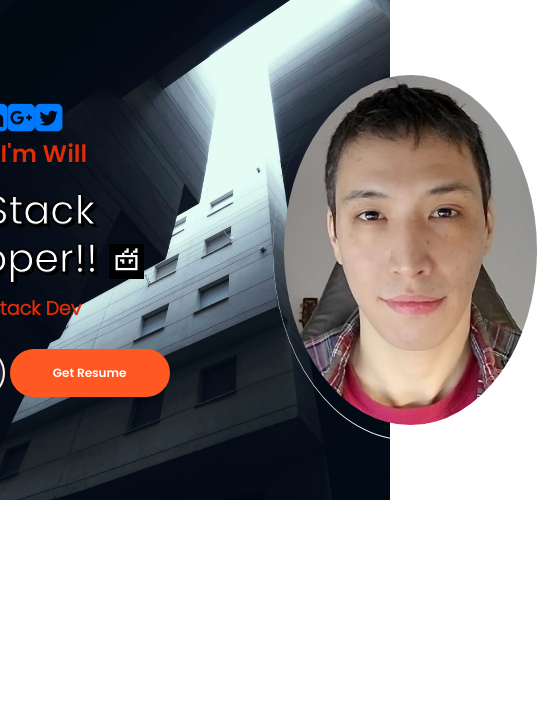
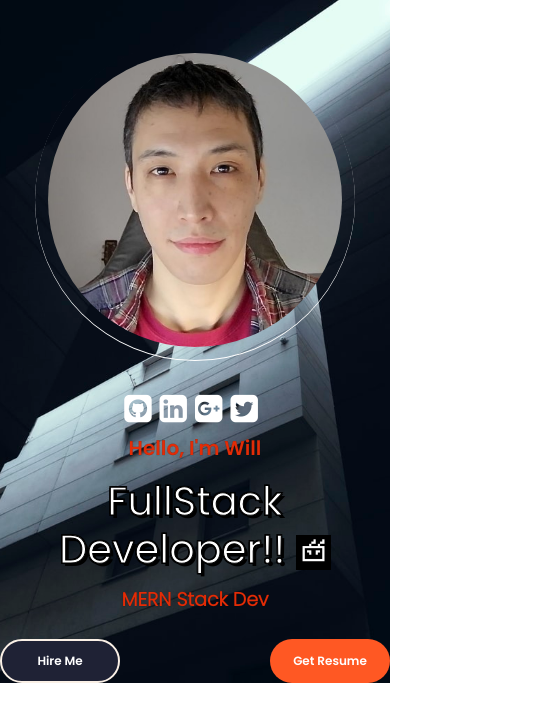
Before and after one commit to wwbarton/bartonDev, a React (Create React App) app in the folder client/: page / in a window 390 px wide. Shown: the top 722 px of the page, 548 px wide, since content can reach past the window. Built offline with nearby package versions, Linux system fonts and the light colour scheme; a web font is replaced by a local one.

Commit message:
media queries

```diff
--- a/client/src/PortfolioContainer/Home/Profile.css
+++ b/client/src/PortfolioContainer/Home/Profile.css
@@ -3,12 +3,9 @@
   align-items: center;
   text-align: center;
   justify-content: center;
-
-  height: 500px;
   background-position: center;
   background-repeat: no-repeat;
   background-size: cover;
-
   background-image: url("../../assets/Home/bg.jpg");
 }
 @supports (-webkit-text-stroke: 1px black) {
@@ -90,3 +87,73 @@
   transform: scale(1.07);
   transition: 1s ease-out;
 }
+
+.colz .colz-icon i {
+  color: white;
+  padding: 8px;
+  padding-left: 00px;
+}
+
+.colz .colz-icon i:hover {
+  transform: scale(1.5);
+}
+
+@media screen and (max-width: 1110px) {
+  .profile-picture {
+    margin: 0 0px 0 80px;
+  }
+  .profile-details-name {
+    font-size: 20px;
+  }
+  .profile-details-role .primary-text {
+    font-size: 12px;
+  }
+  .profile-options .btn {
+    width: 120px;
+    padding: 11px 0;
+    z-index: 700;
+  }
+}
+
+@media screen and (max-width: 910px) {
+  .profile-picture {
+    height: 320px;
+    width: 320px;
+    margin: 0 0 0 4px;
+  }
+}
+
+@media screen and (max-width: 810px) {
+  .profile-picture {
+    margin: 0 !important;
+  }
+  .profile-parent {
+    flex-direction: column-reverse;
+    margin: 40px 0 0 0;
+  }
+  .profile-options {
+    display: flex;
+    justify-content: space-between;
+  }
+  .profile-details {
+    margin: 25px 0 0;
+  }
+  .profile-options .highlighted-btn {
+    margin: 0 !important;
+  }
+  .profile-options,
+  .profile-details-role {
+    text-align: center;
+  }
+}
+
+@media screen and (max-width: 375px) {
+  .profile-picture {
+    height: 275px;
+    width: 275px;
+    margin-top: -90px;
+  }
+  .profile-details {
+    width: 90%;
+  }
+}
```
